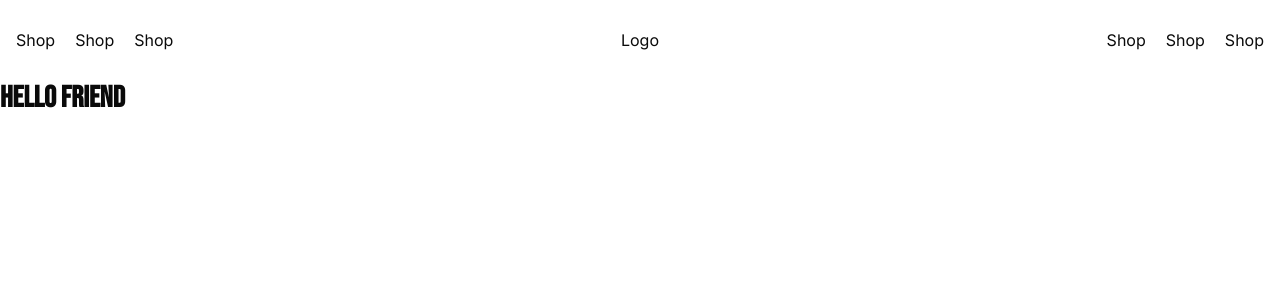
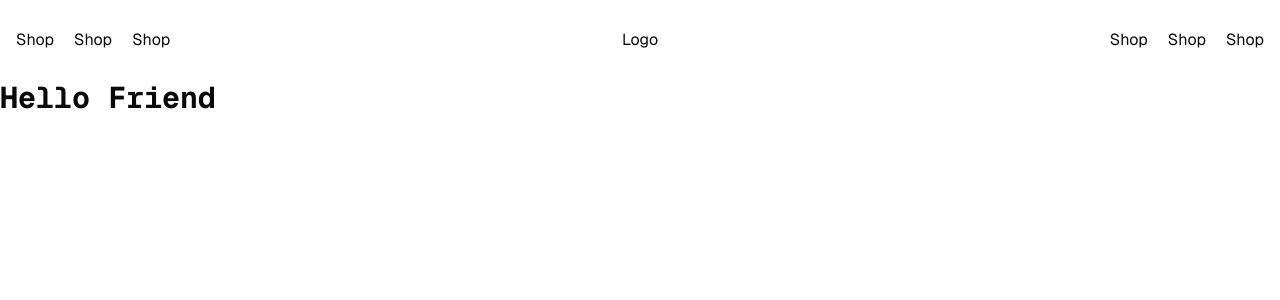
Before and after one commit to nainvinay2601/mydearnikesfrontend, a Next.js app: page / in a window 1280 px wide. Shown: the top 300 px of the page. Built offline with nearby package versions, Linux system fonts and the light colour scheme; no server answers; a web font is replaced by a local one.

Commit message:
font resetup

```diff
--- a/src/app/globals.css
+++ b/src/app/globals.css
@@ -123,17 +123,22 @@
 
 
 /* globals.css */
-.font-inter {
-  font-family: var(--font-inter);
-}
+
 
 .font-bebas {
   font-family: var(--font-bebas-neue);
 }
 
+.font-geist {
+  font-family: var(--font-geist) ;
+}
+.font-mono {
+  font-family: var(--font-geist-mono) ;
+}
+
 /* Or set defaults */
 body {
-  font-family: var(--font-inter);
+  font-family: var(--font-geist);
 }
 
 h1,
--- a/src/app/layout.tsx
+++ b/src/app/layout.tsx
@@ -1,5 +1,5 @@
 import type { Metadata, Viewport } from "next";
-import { Inter, Bebas_Neue } from "next/font/google";
+import { Inter, Bebas_Neue, Geist, Geist_Mono } from "next/font/google";
 
 import { SpeedInsights } from "@vercel/speed-insights/next";
 
@@ -22,6 +22,21 @@ const bebasNeue = Bebas_Neue({
   weight: "400",
   display: "swap",
   variable: "--font-bebas-neue",
+  preload: true,
+});
+
+const geist = Geist({
+  subsets: ["latin", "latin-ext"],
+  display: "swap",
+  variable: "--font-geist",
+  weight: ["300", "400", "500", "600", "700"],
+  preload: true,
+});
+const geistMono = Geist_Mono({
+  subsets: ["latin", "latin-ext"],
+  display: "swap",
+  variable: "--font-geist-mono",
+  weight: ["300", "400", "500", "600", "700"],
   preload: true,
 });
 
@@ -216,7 +231,7 @@ export default function RootLayout({ children }: RootLayoutProps) {
         <meta name="color-scheme" content="light dark" />
       </head>
 
-      <body className={`  ${inter.variable} ${bebasNeue.variable}`}>
+      <body className={`  ${inter.variable} ${bebasNeue.variable} ${geist.variable} ${geistMono.variable}`}>
         {/* Skip navigation for accessibility */}
         {/* <a
           href="#main-content"
--- a/src/app/page.tsx
+++ b/src/app/page.tsx
@@ -1,7 +1,7 @@
 export default function Home() {
   return (
     <div>
-      <h1 className="text-3xl font-bold"> Hello Friend </h1>
+      <h1 className="text-3xl font-bold font-mono"> Hello Friend </h1>
     </div>
   );
 }
```
